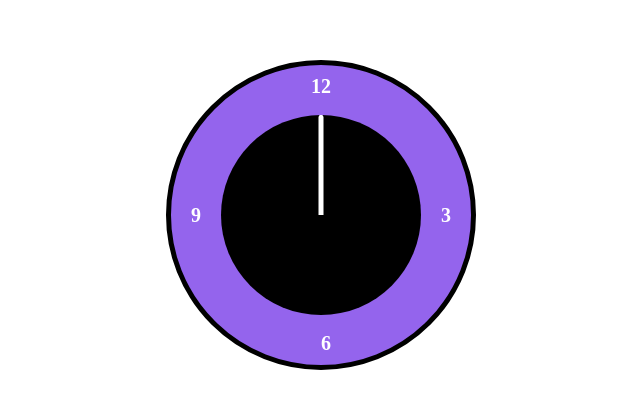
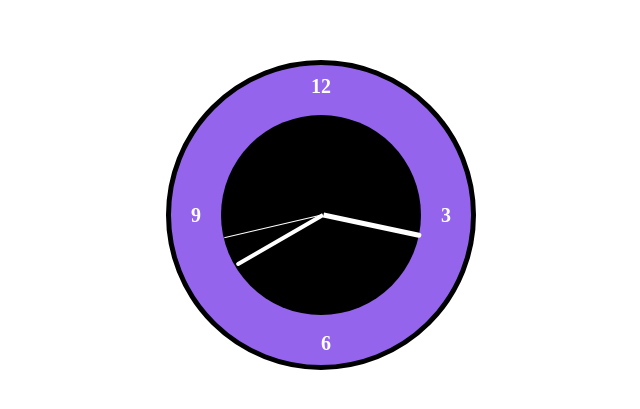
Before and after one commit to Hervepoh/JS30_Js-Clock, a plain HTML site: page index.html in a window 1280 px wide. Shown: the part 185-594 px from the top of the page, without its empty margins (319-959 px from the left). Drawn offline with Linux system fonts and the light colour scheme.

Commit message:
behavior of the clock hand

```diff
--- a/css/main.css
+++ b/css/main.css
@@ -86,11 +86,11 @@
     border-top-left-radius:20px;
     position: absolute;
     left: 50%;
-    transform:translateX(-50%);
-    -webkit-transform:translateX(-50%);
-    -moz-transform:translateX(-50%);
-    -ms-transform:translateX(-50%);
-    -o-transform:translateX(-50%);
+    transform:translateX(-50%) rotateZ(0);
+    -webkit-transform:translateX(-50%) rotateZ(0);
+    -moz-transform:translateX(-50%) rotateZ(0);
+    -ms-transform:translateX(-50%) rotateZ(0);
+    -o-transform:translateX(-50%) rotateZ(0);
     transform-origin: bottom;
     transition: all 0.2s;
     -webkit-transition: all 0.2s;
@@ -99,11 +99,8 @@
     -o-transition: all 0.2s;
 }
 #aiguille-secondes{
-    width: 3px;
+    width: 1px;
 }
 #aiguille-minutes{
     width: 4px;
 }
-#aiguille-heures{
-
-}
--- a/js/main.js
+++ b/js/main.js
@@ -0,0 +1,18 @@
+function setClock(){
+    const date=new Date();
+    const heures=date.getHours();
+    const minutes=date.getMinutes();
+    const secondes=date.getSeconds();
+    const secondesDegree=(secondes/60)*360;
+    const minutesDegree=(minutes/60)*360;
+    const heuresDegree=(heures/60)*360;
+
+    const aiguilleSecondes=document.getElementById('aiguille-secondes');
+    const aiguilleMinutes=document.getElementById('aiguille-minutes');
+    const aiguilleHeures=document.getElementById('aiguille-heures');
+    aiguilleSecondes.style.transform=`rotateZ(${secondesDegree}deg)`;
+    aiguilleMinutes.style.transform=`rotateZ(${minutesDegree}deg)`;
+    aiguilleHeures.style.transform=`rotateZ(${heuresDegree}deg)`;
+}
+
+setInterval(setClock,1000);
```
